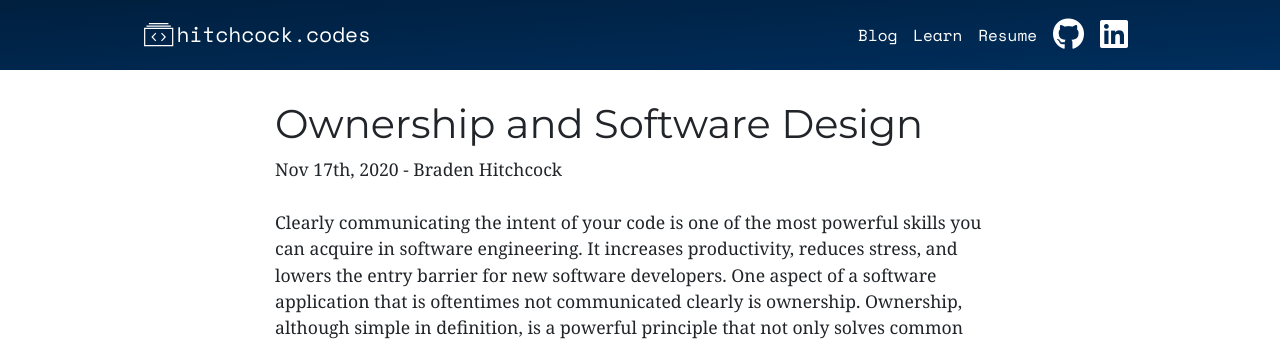
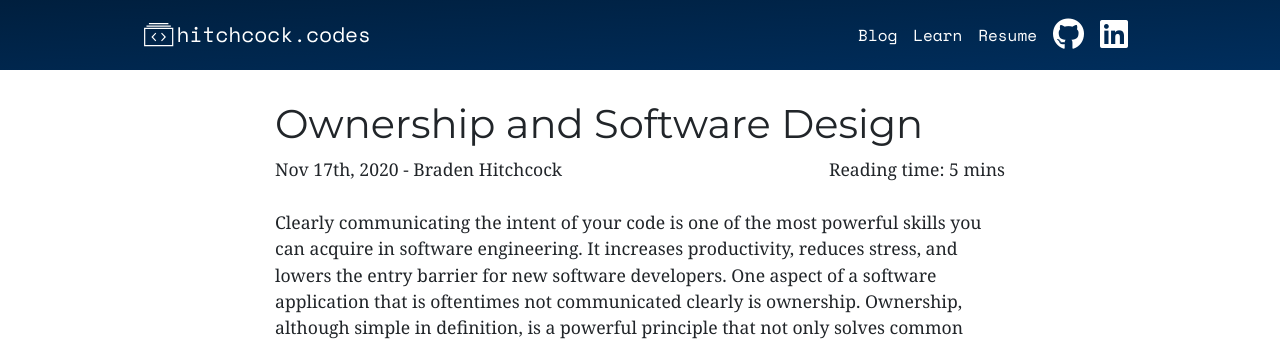
Before and after one commit to bradenhc/bradenhc.github.io, a Jekyll site: the page built from collections/_posts/2020-11-17-ownership-and-software-design.md, in a window 1280 px wide. Shown: the top 345 px of the page. Built offline with Jekyll 4.4.1, drawn with Linux system fonts in a browser that asks for light colours; nearby versions of some CDN libraries.

Commit message:
feat: style and usability improvements
Make tables look better, add reading time to posts

```diff
--- a/_layouts/post.html
+++ b/_layouts/post.html
@@ -5,7 +5,10 @@ layout: default
     <div class="row justify-content-md-center">
         <div class="col-md-10 col-xl-8">
             <h1>{{ page.title }}</h1>
-            <span>{{ page.date | date_to_string: "ordinal", "US" }} - {{ page.author }}</span>
+            <span class="date-author">{{ page.date | date_to_string: "ordinal", "US" }} - {{ page.author }}</span>
+            {% assign words = content | number_of_words %}
+            {% assign time = words | divided_by: 400 | plus: 1 %}
+            <span class="reading-time">Reading time: {{ time }} {%if time > 1 %} mins {% else %} min {% endif %}</span>
 
             {{ content }}
 
--- a/_sass/post.scss
+++ b/_sass/post.scss
@@ -65,11 +65,14 @@
     }
 
     table {
+        margin: auto;
         font-size: 0.9em;
 
         thead {
             font-family: $fHeader;
-            font-weight: bold;
+            font-weight: 800;
+            background-color: $cBlueDark;
+            color: $cWhite;
 
             tr {
                 border-bottom: 2px solid $cTableBorder;
@@ -101,6 +104,13 @@
                     border-right: 1px solid transparent;
                 }
             }
+        }
+
+        & + p {
+            font-size: 0.9em;
+            display: block;
+            text-align: center;
+            margin: 7px auto;
         }
     }
 
--- a/assets/css/post.scss
+++ b/assets/css/post.scss
@@ -9,6 +9,11 @@
 .container-post {
     margin-top: 100px !important;
     padding-bottom: 100px !important;
+
+    .reading-time {
+        float: right;
+    }
+
 }
 
 .post-footer {
```
